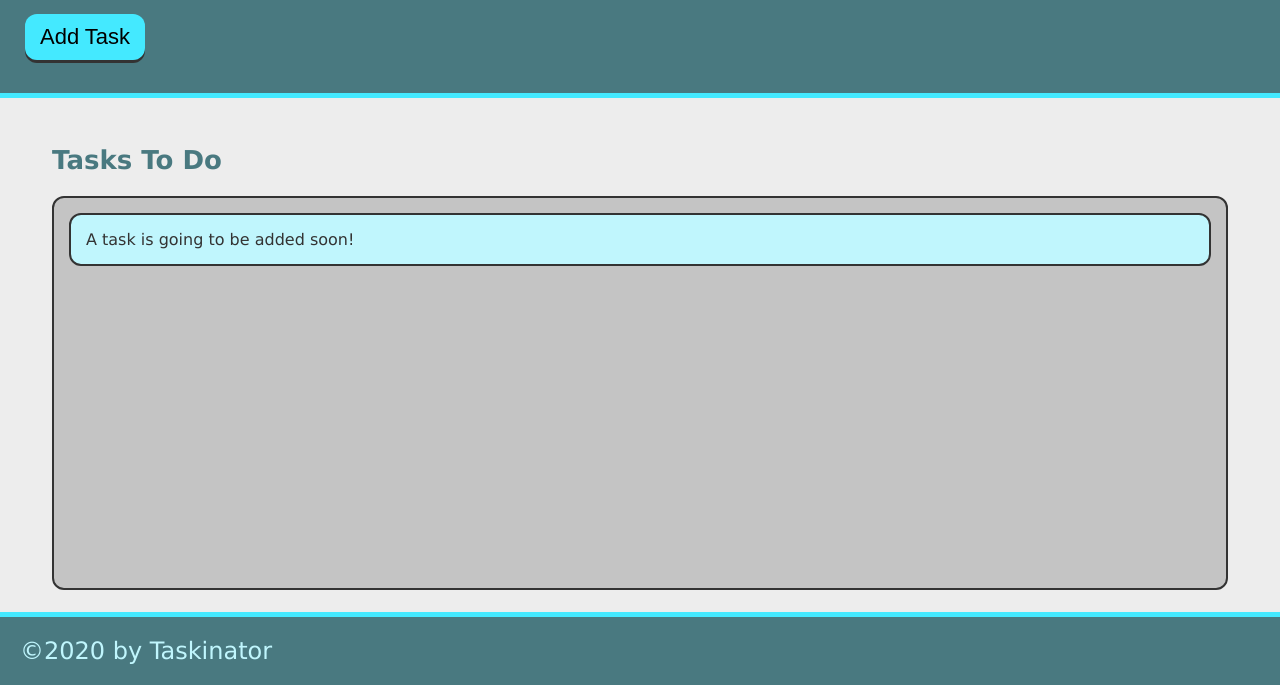
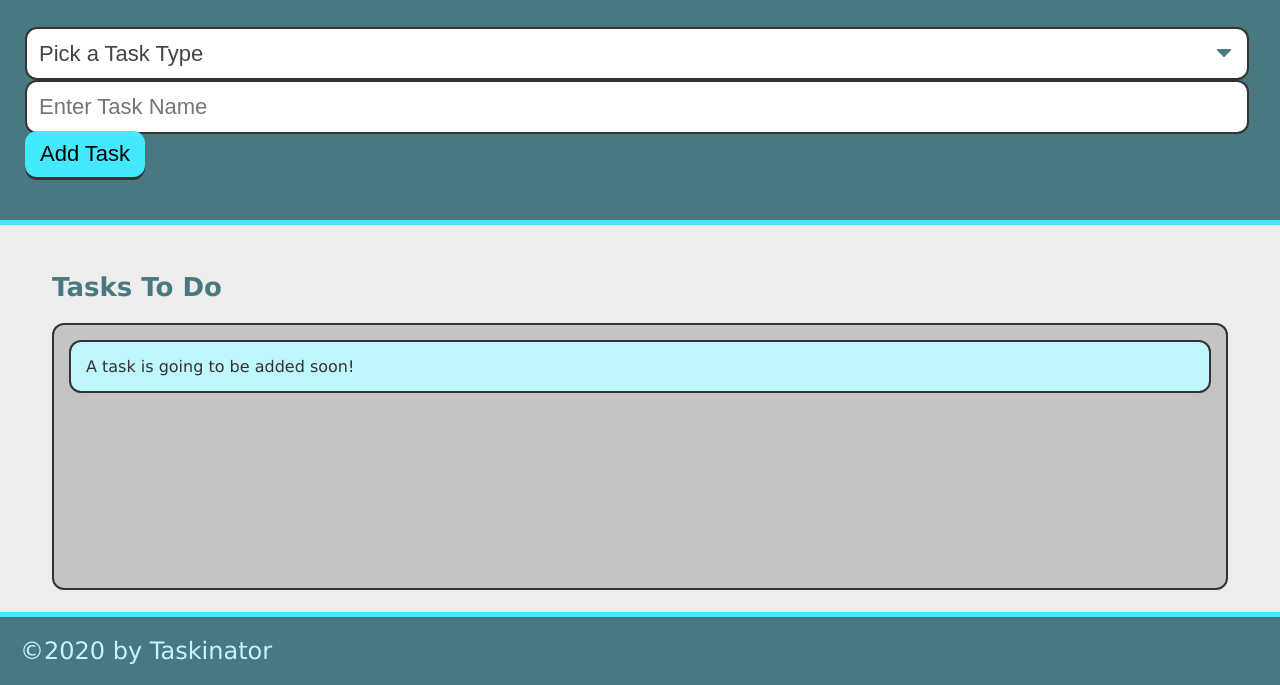
Before and after one commit to JesusM0/taskinator, a plain HTML site: page index.html in a window 1280 px wide. Shown: the part 115-800 px from the top of the page. Drawn offline with Linux system fonts and the light colour scheme.

Commit message:
handle form submission

```diff
--- a/assets/js/script.js
+++ b/assets/js/script.js
@@ -1,11 +1,14 @@
-var buttonEl = document.querySelector("#save-task");
+var formEl = document.querySelector("#task-form");
 var tasksToDoEl = document.querySelector("#tasks-to-do");
 
 var createTaskHandler = function() {
+
+    event.preventDefault();
+
     var listItemEl = document.createElement("li");
     listItemEl.className = "task-item";
     listItemEl.textContent = "This is a new task.";
     tasksToDoEl.appendChild(listItemEl);
 }
 
-buttonEl.addEventListener("click", createTaskHandler);
+formEl.addEventListener("submit", createTaskHandler);
--- a/index.html
+++ b/index.html
@@ -12,7 +12,18 @@
     <header>
         <h1 class="page-title">Taskinator</h1>
         <p>Click The Button Below to Ass a New Task!</p>
-        <button class="btn" id="save-task">Add Task</button>
+        <form id="task-form">
+            <div class="form-group">
+                <select name="task-type" class="select-dropdown">
+                    <option value="" disabled selected>Pick a Task Type</option>
+                    <option value="Print">Print</option>
+                    <option value="Web">Web</option>
+                    <option value="Mobile">Mobile</option>
+                </select>
+                <input type="text" name="task-name" class="text-input" placeholder="Enter Task Name" />
+                <button class="btn" id="save-task" type="submit">Add Task</button>
+            </div>
+        </form>
     </header>
 
     <main class="page-content">
```
